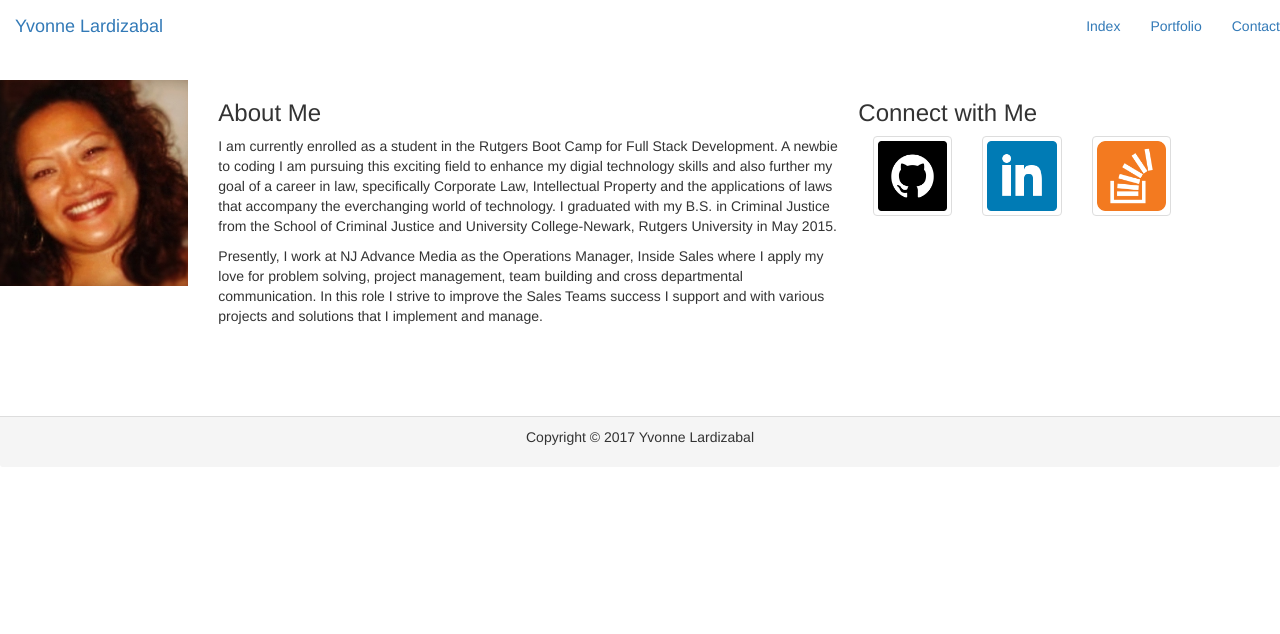
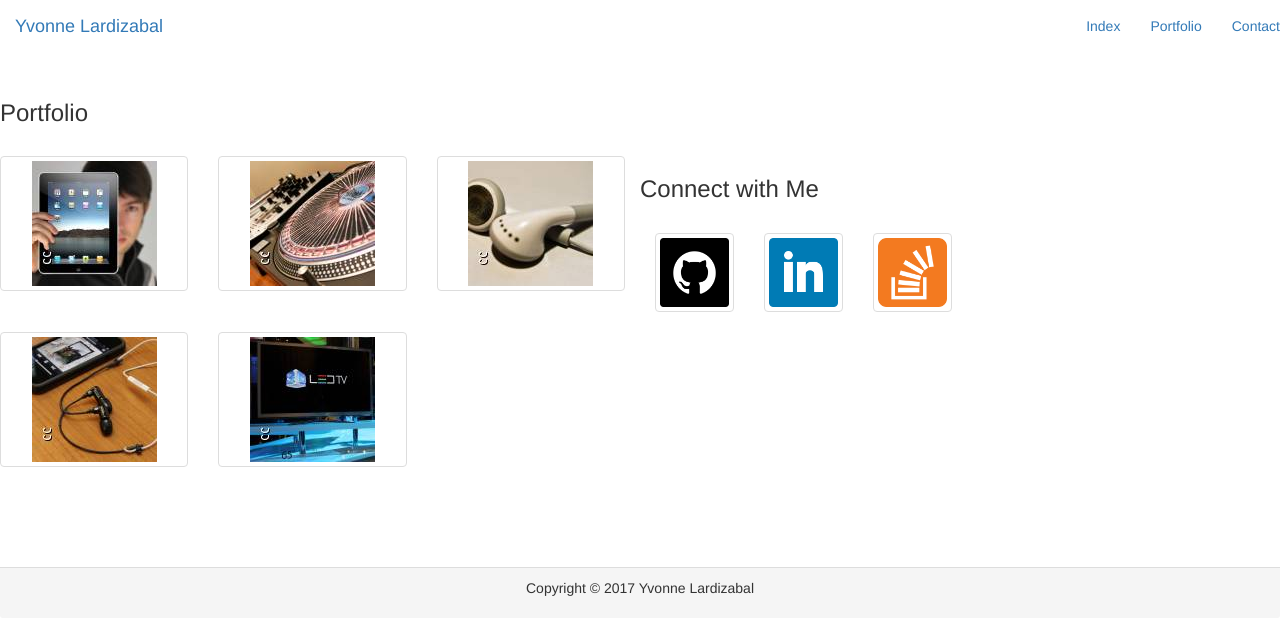
Before and after one commit to Ylardizabal/Bootstrap-Portfolio, a plain HTML site: page portfolio.html in a window 1280 px wide. Drawn offline with nearby package versions, Linux system fonts and the light colour scheme.

Commit message:
Index and contact pages done I'm having issues with the Portfolio page

```diff
--- a/portfolio.html
+++ b/portfolio.html
@@ -30,46 +30,76 @@
 <br><br><br><br>
 
 
+ <!-- Work-->
+    <p class="text-center"> <h3> Portfolio</h3> </p>
 
-<!-- About Me Photo -->
-<div class="row">
-   <div class="col-lg-2 col-md-3 col-sm-2">
+    <br>
 
-    <img src="assets/images/yvonne.png" img class="img-responsive" alt="Yvonne Lardizabal">
- </div>
+ <div class="row">
 
- <!-- About Me Text -->
-  <div class="col-lg-6 col-md-4 col-sm-4">
-    <h3>About Me</h3>
+   <div class="col-lg-2 col-xs-6 col-md-3">
+    <a href="#" class="thumbnail">
+      <img src="assets/images/hangMan.jfif" alt="hangman">
+    </a>
+  </div>
 
-       <p>I am currently enrolled as a student in the Rutgers Boot Camp for Full Stack Development.  A newbie to coding I am pursuing this exciting field to enhance my digial technology skills and also further my goal of a career in law, specifically Corporate Law, Intellectual Property and the applications of laws that accompany the everchanging world of technology.  I graduated with my B.S. in Criminal Justice from the School of Criminal Justice and University College-Newark, Rutgers University in May 2015.</p>
+ <div class="col-lg-2 col-xs-6 col-md-3">
+    <a href="#" class="thumbnail">
+      <img src="assets/images/RPGgame.jfif" alt="RPG Game">
+    </a>
+  </div>
 
-      <p>Presently, I work at NJ Advance Media as the Operations Manager, Inside Sales where I apply my love for problem solving, project management, team building and cross departmental communication.  In this role I strive to improve the Sales Teams success I support and with various projects and solutions that I implement and manage.</p>
- </div>
+  <div class="col-lg-2 col-xs-6 col-md-3">
+    <a href="#" class="thumbnail">
+      <img src="assets/images/triviaGame.jfif" alt="Trivia Game">
+    </a>
+  </div>
 
 <!-- Connect with Me-->
       <p class="text-center"> <h3> Connect with Me</h3> </p>
 
-   <div class="col-lg-1 col-md-4 col-sm-4">
+      <br>
+
+   <div class="col-lg-1 col-md-4 col-sm-2">
        <a href="https://github.com/Ylardizabal" class="thumbnail">
       <img src="assets/images/github.png" img class="img-responsive" alt="GitHub"></a>
     </div>
 
-    <div class="col-lg-1 col-md-4 col-sm-4">
+    <div class="col-lg-1 col-md-4 col-sm-2">
       <a href="https://www.linkedin.com/in/yvonnelardizabal/" class="thumbnail">
       <img src="assets/images/linkedin.png" img class="img-responsive" alt="LinkedIn" /></a>
     </div>
 
-    <div class="col-lg-1 col-md-4 col-sm-4">
+    <div class="col-lg-1 col-md-4 col-sm-2">
       <a href="https://stackoverflow.com/users/8261976/ylardizabal" class="thumbnail">
-      <img src="assets/images/stackoverflow.png" img class="img-responsive" alt="Stack Overflow" /></a>
+      <img src="assets/images/stackoverflow.png" img class="img-responsive" alt="Stack Overflow"/></a>
+    </div>
+</div>
+
+<!-- Work Row 2-->
+
+ <div class="row">
+
+<div class="col-lg-2 col-xs-6 col-md-3">
+    <a href="#" class="thumbnail">
+      <img src="assets/images/rutgersInfoWidget.jfif" alt="Rutgers Info Widget">
+    </a>
   </div>
 
+  <div class="col-lg-2 col-xs-6 col-md-3">
+    <a href="#" class="thumbnail">
+      <img src="assets/images/rockPaperScissors.jfif" alt="Rock Paper Scissors">
+    </a>
   </div>
+
+</div>
+
+
 
 </body>
 
 <br><br><br><br>
+
 
 <!-- Footer -->
 <footer>
```
Also changed, not shown: contact.html (+26 -13 lines), index.html (+14 -9 lines).
